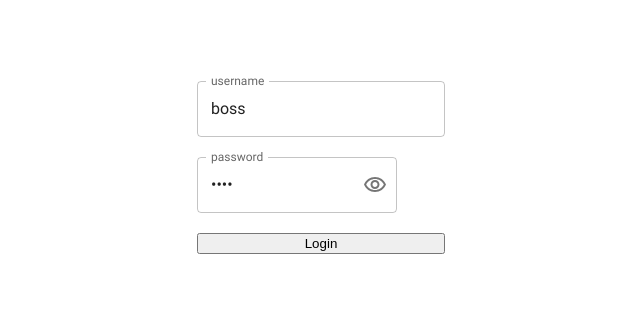
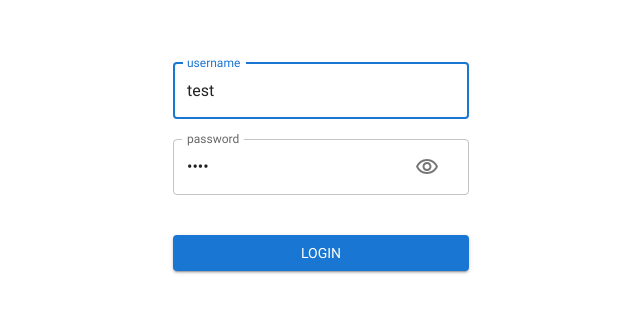
Before and after one commit to l3oss123456/react_repo_typescript, a React (Create React App) app: page /login in a window 1280 px wide. Shown: the part 233-546 px from the top of the page, without its empty margins (319-959 px from the left). Built offline with nearby package versions, Linux system fonts and the light colour scheme.

Commit message:
create new login component

```diff
--- a/package.json
+++ b/package.json
@@ -11,6 +11,7 @@
     "@testing-library/jest-dom": "^5.16.5",
     "@testing-library/react": "^13.4.0",
     "@testing-library/user-event": "^13.5.0",
+    "ramda": "^0.28.0",
     "react": "^18.2.0",
     "react-dom": "^18.2.0",
     "react-hook-form": "^7.43.0",
--- /dev/null
+++ b/src/components/input/Input.tsx
@@ -0,0 +1,36 @@
+import React, { FC } from "react"
+import { InputAdornment, TextField } from "@mui/material"
+
+interface Props {
+    value?: string
+    label?: string
+    type?: string
+    autoFocus?: boolean
+    error?: boolean
+    onChange?: any
+    onBlur?: any
+    icon?: any
+    variant?: any
+    style?: any
+}
+
+const Input: FC<Props> = ({ value, label, type = `text`, variant = `outlined`, autoFocus, error, onChange, onBlur, icon, style }) => {
+    return (
+        <TextField
+            value={value}
+            label={label}
+            type={type}
+            variant={variant}
+            autoFocus={autoFocus}
+            error={error}
+            onChange={onChange}
+            onBlur={onBlur}
+            InputProps={{
+                endAdornment: <InputAdornment position="start">{icon ? <>{icon}</> : null}</InputAdornment>
+            }}
+            style={{ width: `100%`, ...style }}
+        />
+    )
+}
+
+export default Input
--- /dev/null
+++ b/src/components/input/InputPassword.tsx
@@ -0,0 +1,49 @@
+import React, { FC, useState } from "react"
+import { IconButton, InputAdornment, TextField } from "@mui/material"
+import VisibilityOutlinedIcon from "@mui/icons-material/VisibilityOutlined"
+import VisibilityOffOutlinedIcon from "@mui/icons-material/VisibilityOffOutlined"
+
+interface Props {
+    value?: string
+    label?: string
+    autoFocus?: boolean
+    error?: boolean
+    onChange?: any
+    onBlur?: any
+    icon?: any
+    variant?: any
+    style?: any
+}
+
+const InputPassword: FC<Props> = ({ value, label = `password`, variant = `outlined`, autoFocus, error, onChange, onBlur, style }) => {
+    const [revealPassword, setRevealPassword] = useState(false)
+
+    return (
+        <TextField
+            value={value}
+            label={label}
+            type={revealPassword ? `text` : `password`}
+            variant={variant}
+            autoFocus={autoFocus}
+            error={error}
+            onChange={onChange}
+            onBlur={onBlur}
+            InputProps={{
+                endAdornment: (
+                    <InputAdornment position="start">
+                        <IconButton
+                            onClick={() => {
+                                setRevealPassword(!revealPassword)
+                            }}
+                        >
+                            {revealPassword ? <VisibilityOffOutlinedIcon /> : <VisibilityOutlinedIcon />}
+                        </IconButton>
+                    </InputAdornment>
+                )
+            }}
+            style={{ width: `100%`, ...style }}
+        />
+    )
+}
+
+export default InputPassword
--- a/src/layout/header/index.tsx
+++ b/src/layout/header/index.tsx
@@ -7,7 +7,7 @@ interface Props {}
 
 const HeaderLayout: FC<Props> = () => {
     return (
-        <div style={{ background: `black`, marginBottom: 20 }}>
+        <div style={{ background: `black`, marginBottom: 20, padding: `20px` }}>
             <div style={{ display: `flex`, gap: 20 }}>
                 {pages.map((page, index) => {
                     return (
--- a/src/pages/login/index.tsx
+++ b/src/pages/login/index.tsx
@@ -1,33 +1,27 @@
-import React, { useState } from "react"
+import React, { FC, useState } from "react"
+import { Button, Box } from "@mui/material"
+import { useForm, Controller } from "react-hook-form"
+import Spacer from "../../components/Spacer"
 import { setLocalStorage } from "../../services/utils/Storage"
 import { Navigate } from "react-router-dom"
-import { Box, IconButton, InputAdornment, TextField } from "@mui/material"
-import { useForm } from "react-hook-form"
-import Spacer from "../../components/Spacer"
-import VisibilityOutlinedIcon from "@mui/icons-material/VisibilityOutlined"
-import VisibilityOffOutlinedIcon from "@mui/icons-material/VisibilityOffOutlined"
+import Input from "../../components/input/Input"
+import InputPassword from "../../components/input/InputPassword"
 
-const Login = () => {
+interface propTypes {}
+
+const Login: FC<propTypes> = () => {
     const [isLogin, setIsLogin] = useState(false)
-    const [showPassword, setShowPassword] = useState(false)
 
     const {
-        register,
         handleSubmit,
-        // watch,
+        control,
         formState: { errors }
     } = useForm()
 
-    console.log("errorsss", errors)
-
-    const handleClickShowPassword = () => {
-        setShowPassword((show) => !show)
-    }
-    const onSubmit = (data: Object) => {
-        console.log(data)
+    const onSubmit = (data: any) => {
         setLocalStorage(`loginInfo`, {
-            username: "test",
-            password: "1234",
+            username: data.username,
+            password: data.password,
             firstName: "boss",
             lastName: "kung"
         })
@@ -36,51 +30,77 @@ const Login = () => {
 
     return (
         <Spacer>
-            {isLogin && <Navigate to={`/`} replace />}
+            {isLogin && <Navigate to={`/`} />}
 
             <form
                 onSubmit={handleSubmit(onSubmit)}
                 style={{
+                    height: `100vh`,
                     display: `flex`,
                     flexDirection: `column`,
-                    alignItems: `center`,
                     justifyContent: `center`,
-                    height: `100vh`
+                    alignItems: `center`
                 }}
             >
-                <Box style={{ display: `flex`, flexDirection: `column`, justifyContent: `center` }}>
-                    <Box style={{ textAlign: `left`, width: `max-content` }}>
-                        <TextField label="username" variant="outlined" defaultValue="boss" {...register("username", { required: true })} />
+                <Box>
+                    <Controller
+                        name={`username`}
+                        control={control}
+                        defaultValue={`test`}
+                        rules={{
+                            required: true
+                        }}
+                        render={({ field }) => {
+                            return (
+                                <Box>
+                                    <Input
+                                        {...field}
+                                        label={field.name}
+                                        autoFocus
+                                        error={errors.username ? true : false}
+                                        style={{
+                                            width: `100%`
+                                        }}
+                                    />
                                     {errors.username && <p style={{ color: `red` }}>{`Invalid username!`}</p>}
                                 </Box>
-
-                    <Box style={{ marginTop: 20, width: 200 }}>
-                        <TextField
-                            type={showPassword ? `text` : `password`}
-                            label="password"
-                            variant="outlined"
-                            InputProps={{
-                                endAdornment: (
-                                    <InputAdornment position="end">
-                                        <IconButton onClick={handleClickShowPassword} edge="end">
-                                            {showPassword ? <VisibilityOffOutlinedIcon /> : <VisibilityOutlinedIcon />}
-                                        </IconButton>
-                                    </InputAdornment>
                             )
                         }}
-                            defaultValue="kung"
-                            {...register("password", { required: true })}
                     />
+
+                    <Controller
+                        name={`password`}
+                        control={control}
+                        defaultValue={`1234`}
+                        rules={{
+                            required: true
+                        }}
+                        render={({ field }) => {
+                            return (
+                                <Box
+                                    style={{
+                                        margin: `20px 0px`
+                                    }}
+                                >
+                                    <InputPassword {...field} label={field.name} error={errors.password ? true : false} />
                                     {errors.password && <p style={{ color: `red` }}>{`Invalid password!`}</p>}
                                 </Box>
-                    <button
+                            )
+                        }}
+                    />
+
+                    <Button
+                        variant="contained"
+                        color={`primary`}
+                        type={`submit`}
                         disabled={Object.values(errors).length > 0}
                         style={{
+                            width: `100%`,
                             marginTop: 20
                         }}
                     >
                         Login
-                    </button>
+                    </Button>
                 </Box>
             </form>
         </Spacer>
--- a/src/pages/test/index.tsx
+++ b/src/pages/test/index.tsx
@@ -1,24 +1,18 @@
 import React from "react"
+import { useForm, Controller } from "react-hook-form"
 import Spacer from "../../components/Spacer"
-// import Select from "react-select"
-import { useForm, Controller } from "react-hook-form"
-import { Input, Box, TextField } from "@mui/material"
+import { Button, TextField, Box } from "@mui/material"
 
 const Test = () => {
     const {
-        register,
-        // handleSubmit,
-        // watch,
+        handleSubmit,
+        control,
         formState: { errors }
     } = useForm()
 
-    const { control, handleSubmit } = useForm({
-        defaultValues: {
-            firstName: "xxx",
-            username2: "test"
-        }
-    })
-    const onSubmit = (data: Object) => {
+    console.log("errorserrors;", errors)
+
+    const onSubmit = (data: any) => {
         console.log(data)
     }
 
@@ -28,47 +22,40 @@ const Test = () => {
                 <Controller
                     name="firstName"
                     control={control}
+                    rules={{
+                        required: true
+                    }}
+                    defaultValue={``}
                     render={({ field }) => {
-                        return <Input {...field} />
-                    }}
-                />
-
-                <Controller
-                    name="username2"
-                    control={control}
-                    render={({ field }) => {
-                        console.log("fieldfield,field", field)
-
                         return (
-                            <Box style={{ textAlign: `left`, width: `max-content` }}>
-                                <TextField
-                                    label={field.name}
-                                    variant="outlined"
-                                    defaultValue={field.value}
-                                    {...register("username", { required: true })}
-                                />
-                                {errors.username && <p style={{ color: `red` }}>{`Invalid username!`}</p>}
+                            <Box>
+                                <TextField {...field} label={field.name} variant="outlined" />
+                                {errors.firstName && <p style={{ color: `red` }}>{`Invalid first name!`}</p>}
                             </Box>
                         )
                     }}
                 />
 
-                {/* <Controller
-                    name="select"
+                <Controller
+                    name={`lastName`}
                     control={control}
-                    render={({ field }) => (
-                        <select
-                            {...field}
-                            options={[
-                                { value: "chocolate", label: "Chocolate" },
-                                { value: "strawberry", label: "Strawberry" },
-                                { value: "vanilla", label: "Vanilla" }
-                            ]}
-                        />
-                    )}
+                    rules={{
+                        required: true
+                    }}
+                    defaultValue={``}
+                    render={({ field }) => {
+                        return (
+                            <Box>
+                                <TextField {...field} label={field.name} variant="outlined" />
+                                {errors.lastName && <p style={{ color: `red` }}>{`Invalid last name!`}</p>}
+                            </Box>
+                        )
+                    }}
                 />
-                 */}
-                <input type="submit" />
+
+                <Button variant="contained" color="primary" type="submit" disabled={Object.values(errors).length > 0}>
+                    Sign up
+                </Button>
             </form>
         </Spacer>
     )
```
Also changed, not shown: src/pages/login/index2.tsx (added, +90 -0 lines), src/router/index.tsx (+9 -1 lines), 2 other files (tests, documents, lock files or other folders). Lines whose indentation alone changed are shown as unchanged.
